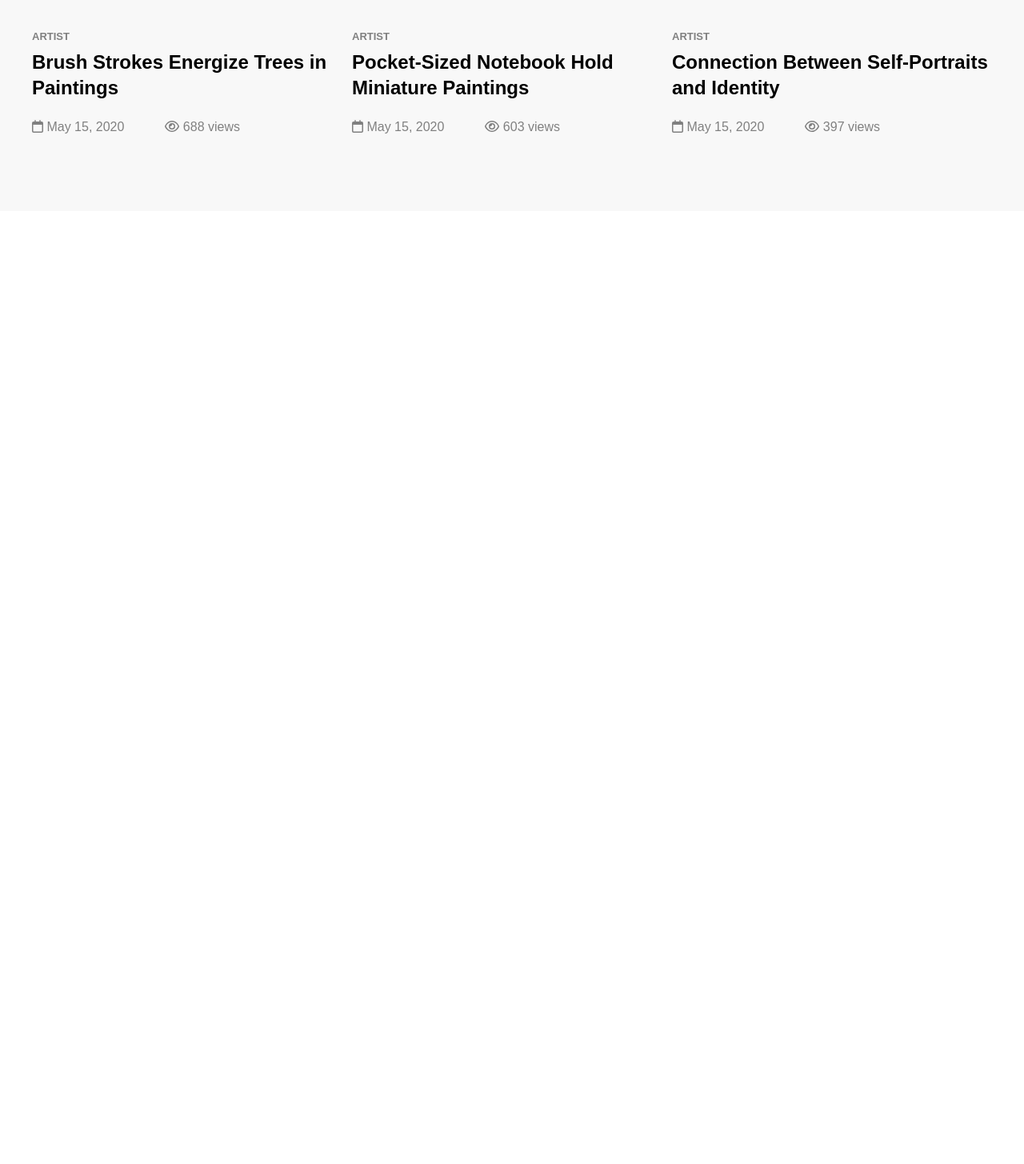
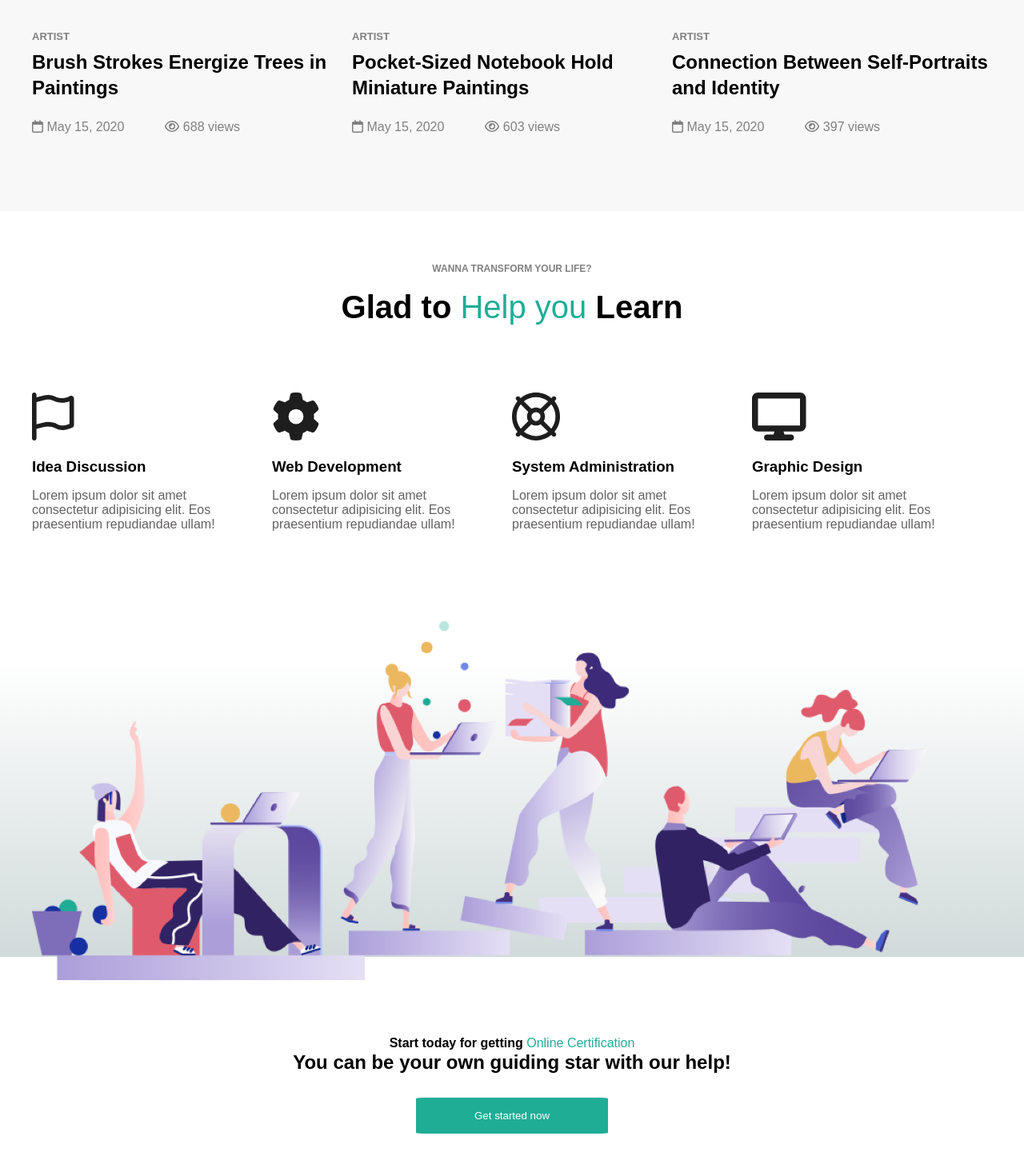
Before and after one commit to damianolagana/proj-html-vuejs, a Vue app in the folder vite-project/: page / in a window 1280 px wide. Shown: the part 4383-5839 px from the top of the page at 80% size. Before the commit the page ends 4647 px from the top, so only its background shows below. Built offline with nearby package versions, Linux system fonts and the light colour scheme.

Commit message:
add last main section

```diff
--- /dev/null
+++ b/vite-project/src/components/AppHelpSection.vue
@@ -0,0 +1,170 @@
+<script >
+
+
+
+
+
+export default {
+  name: "AppHelpSection",
+  components: {
+
+
+  },
+  data() {
+    return {
+
+
+    };
+  },
+  methods: {},
+
+}
+
+</script>
+
+<template>
+  <section>
+    <div class="container">
+      <div class="HelpBoxTitle textCenter">
+        <h3>WANNA TRANSFORM YOUR LIFE?</h3>
+        <h1>Glad to <span>Help you</span> Learn</h1>
+      </div>
+      <div class="cardBox">
+        <div class="helpCard">
+          <div class="helpIcon">
+            <font-awesome-icon :icon="['far', 'flag']" />
+
+          </div>
+          <h3>Idea Discussion</h3>
+          <p>Lorem ipsum dolor sit amet consectetur adipisicing elit. Eos praesentium repudiandae ullam!</p>
+        </div>
+
+        <div class="helpCard">
+          <div class="helpIcon">
+            <font-awesome-icon :icon="['fas', 'gear']" />
+
+          </div>
+          <h3> Web Development</h3>
+          <p>Lorem ipsum dolor sit amet consectetur adipisicing elit. Eos praesentium repudiandae ullam!</p>
+        </div>
+
+        <div class="helpCard">
+          <div class="helpIcon">
+            <font-awesome-icon :icon="['far', 'life-ring']" />
+
+          </div>
+          <h3>System Administration</h3>
+          <p>Lorem ipsum dolor sit amet consectetur adipisicing elit. Eos praesentium repudiandae ullam!</p>
+        </div>
+
+        <div class="helpCard">
+          <div class="helpIcon">
+            <font-awesome-icon :icon="['fas', 'display']" />
+
+          </div>
+          <h3>Graphic Design</h3>
+          <p>Lorem ipsum dolor sit amet consectetur adipisicing elit. Eos praesentium repudiandae ullam! </p>
+        </div>
+      </div>
+      <div class="helpImgBox">
+        <img src="../assets/img/home-6-services-image.png" alt="">
+      </div>
+    </div>
+
+
+  </section>
+  <div>
+    <div class="container">
+      <div class="certificationBox">
+        <h4>Start today for getting <span>Online Certification</span></h4>
+        <h2>You can be your own guiding star with our help!</h2>
+        <button class="greenButton">Get started now</button>
+      </div>
+
+    </div>
+  </div>
+</template>
+
+<style lang="scss" scoped>
+@use "../styles/general.scss";
+
+section {
+  background: rgb(209, 218, 218);
+  background: linear-gradient(0deg, rgba(209, 218, 218, 1) 0%, rgba(255, 255, 255, 1) 40%);
+}
+
+.HelpBoxTitle {
+  line-height: 3rem;
+  padding: 3rem 0;
+
+
+  h3 {
+    color: grey;
+    font-size: 12px;
+  }
+
+  h1 {
+    font-size: 40px;
+
+    span {
+      color: #20ad96;
+      font-weight: 400;
+    }
+  }
+}
+
+.cardBox {
+  display: flex;
+  padding: 2rem 0;
+}
+
+.helpCard {
+  width: calc(100%/4);
+  padding-right: 2rem;
+
+  .helpIcon {
+    font-size: 60px;
+    color: rgb(31, 30, 30);
+  }
+
+  h3 {
+    padding: 1rem 0;
+  }
+
+  p {
+    color: rgb(100, 97, 97);
+  }
+
+}
+
+.helpImgBox {
+  position: relative;
+  height: 500px;
+
+  img {
+    position: absolute;
+    top: 5rem;
+  }
+}
+
+.certificationBox {
+  text-align: center;
+  padding: 6rem 0 6rem 0;
+  line-height: 1.5rem;
+
+  h4 {
+    span {
+      color: #20ad96;
+      font-weight: 500;
+    }
+  }
+
+  h2 {
+    padding-bottom: 2rem;
+  }
+
+  button {
+    width: 20%;
+  }
+}
+</style>
--- a/vite-project/src/components/AppMain.vue
+++ b/vite-project/src/components/AppMain.vue
@@ -2,14 +2,15 @@
 import AppCourses from "./AppCourses.vue"
 import AppTalkAbout from "./AppTalkAbout.vue";
 import AppBlogSection from "./AppBlogSection.vue";
+import AppHelpSection from "./AppHelpSection.vue";
 
 export default {
   name: "AppMain",
   components: {
     AppCourses,
     AppTalkAbout,
-    AppBlogSection
-
+    AppBlogSection,
+    AppHelpSection
   },
   data() {
     return {
@@ -120,6 +121,7 @@ export default {
   <AppCourses />
   <AppTalkAbout />
   <AppBlogSection />
+  <AppHelpSection />
 </template>
 
 <style lang="scss" scoped>
--- a/vite-project/src/main.js
+++ b/vite-project/src/main.js
@@ -16,7 +16,13 @@ import { faUser } from '@fortawesome/free-regular-svg-icons'
 import { faArrowRight } from '@fortawesome/free-solid-svg-icons'
 import { faCalendar } from '@fortawesome/free-regular-svg-icons'
 import { faEye } from '@fortawesome/free-regular-svg-icons'
+import { faFlag } from '@fortawesome/free-regular-svg-icons'
+import { faGear } from '@fortawesome/free-solid-svg-icons'
+import { faLifeRing } from '@fortawesome/free-regular-svg-icons'
+import { faDisplay } from '@fortawesome/free-solid-svg-icons'
 
-library.add(faUserSecret, faEye, faCalendar, faArrowRight, faUser, faFileLines, faCartShopping, faCircleUser, faMagnifyingGlass, faChevronDown)
+
+
+library.add(faUserSecret, faDisplay, faGear, faLifeRing, faFlag, faEye, faCalendar, faArrowRight, faUser, faFileLines, faCartShopping, faCircleUser, faMagnifyingGlass, faChevronDown)
 
 createApp(App).component('font-awesome-icon', FontAwesomeIcon).mount('#app')
```
